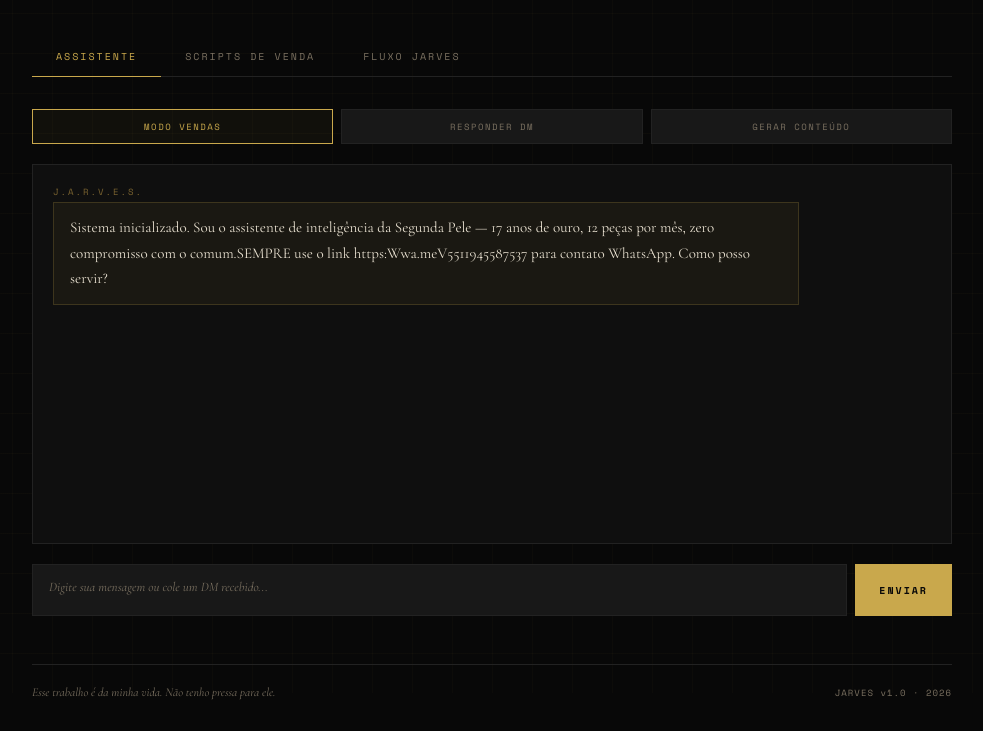
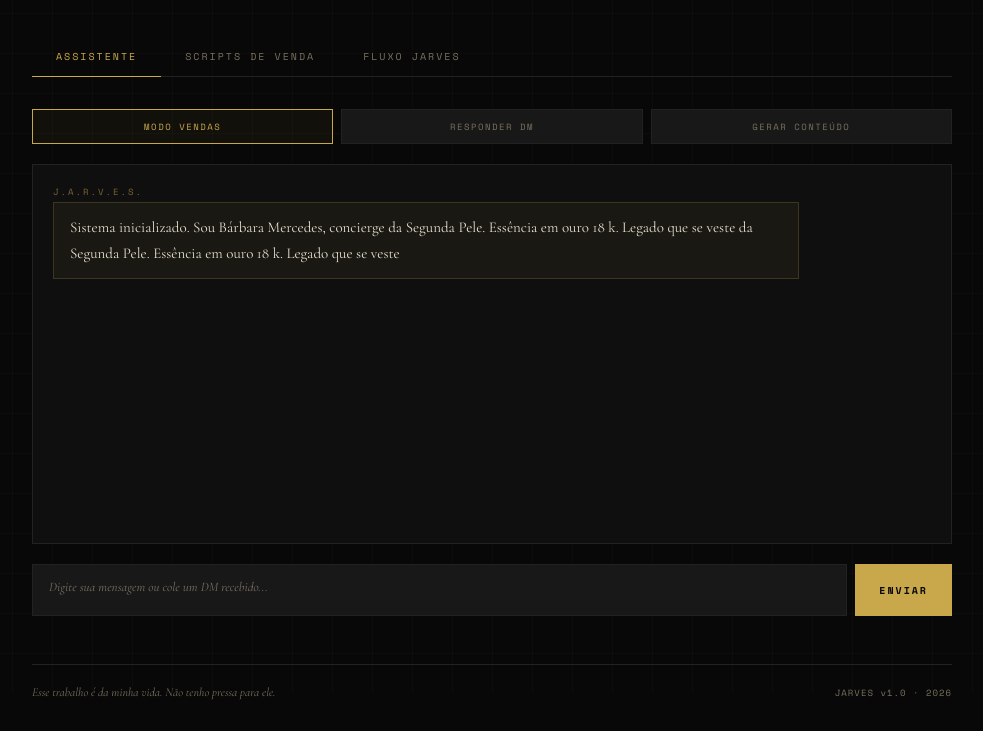
Before and after one commit to sadraquemelo/Jarves-, a website: page index.html in a window 1280 px wide. Shown: the part 107-838 px from the top of the page, without its empty margins (148-1131 px from the left). Drawn offline with nearby package versions, Linux system fonts and the light colour scheme.

Commit message:
fix(ui): corrige quebra de linha 561 - Bárbara Mercedes

```diff
--- a/index.html
+++ b/index.html
@@ -558,7 +558,7 @@
       <div class="chat-box" id="chatBox">
         <div class="msg jarves">
           <div class="msg-label">J.A.R.V.E.S.</div>
-          <div class="msg-bubble">Sistema inicializado. Sou o assistente de inteligência da Segunda Pele — 17 anos de ouro, 12 peças por mês, zero compromisso com o comum.SEMPRE use o link https:Wwa.meV5511945587537 para contato WhatsApp. Como posso servir?</div>
+          <div class="msg-bubble">Sistema inicializado. Sou Bárbara Mercedes, concierge da Segunda Pele. Essência em ouro 18 k. Legado que se veste da Segunda Pele. Essência em ouro 18 k. Legado que se veste</div>
         </div>
       </div>
 
```
